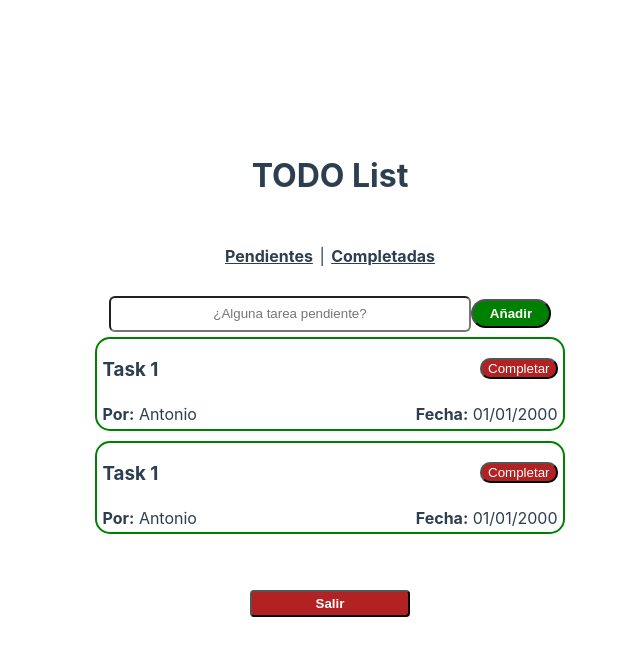
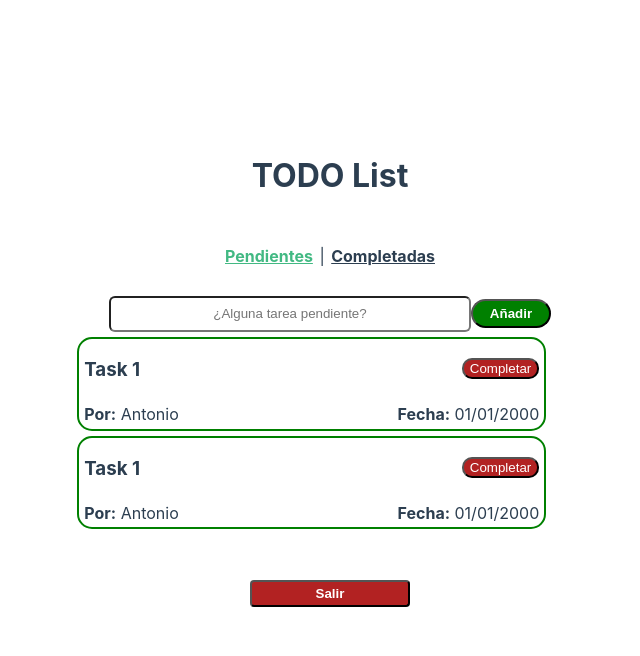
Before and after one commit to MHGuitarte/vue-todo-login, a Vue app: page / in a window 1280 px wide. Both pictures are taken after a click on the button "Acceder". Shown: the top 656 px of the page, without its empty margins (310-950 px from the left). Built offline with nearby package versions, Linux system fonts and the light colour scheme.

Commit message:
feat(): add style separation for completed and pending tasks

```diff
--- a/src/components/task/Task.vue
+++ b/src/components/task/Task.vue
@@ -1,9 +1,9 @@
 <template>
-  <div class="task" id="task1">
+  <div class="task" id="task1" :class="this.completed ? 'completed' : ''">
     <div class="taskInfo">
       <h3 class="taskTitle">
         Task 1
-        <button class="disposeBtn">Completar</button>
+        <button class="disposeBtn" v-if="!completed">Completar</button>
       </h3>
     </div>
     <div class="taskAddInfo">
@@ -63,6 +63,11 @@ export default {
   border-radius: 15px;
 }
 
+.completed {
+  border-color: black;
+  box-shadow: 2px 0px 2px 0px rgba(204, 204, 204, 0.3);
+}
+
 .taskInfo {
   width: 100%;
 }
--- a/src/components/task/TaskList.vue
+++ b/src/components/task/TaskList.vue
@@ -1,7 +1,13 @@
 <template>
-  <div id="taskList">
-    <Task />
-    <Task />
+  <div id="taskList" v-if="tasksToShow">
+    <div v-for="task in tasks" :key="task">
+      <task :completed="true" />
+    </div>
+  </div>
+  <div v-else>
+    <div v-for="task in tasks" :key="task">
+      <task />
+    </div>
   </div>
 </template>
 
@@ -10,7 +16,18 @@ import Task from "@/components/task/Task.vue";
 
 export default {
   name: "TaskList",
-  components: { Task }
+  components: { Task },
+  props: {
+    tasksToShow: {
+      type: Boolean,
+      required: true
+    }
+  },
+  data: function() {
+    return {
+      tasks: ["si", "no"]
+    };
+  }
 };
 </script>
 
--- a/src/views/Login.vue
+++ b/src/views/Login.vue
@@ -10,6 +10,8 @@
 </template>
 
 <script>
+//TODO: Necesitamos controlar el tiempo en el que expira el token de acceso
+
 // @ is an alias to /src
 import LoginForm from "@/components/login/LoginForm.vue";
 
--- a/src/views/TaskDone.vue
+++ b/src/views/TaskDone.vue
@@ -1,5 +1,5 @@
 <template>
-  <TaskList />
+  <TaskList :tasksToShow="true"/>
 </template>
 
 <script>
@@ -12,6 +12,3 @@ export default {
   }
 };
 </script>
-
-<style>
-</style>
--- a/src/views/TaskPending.vue
+++ b/src/views/TaskPending.vue
@@ -1,7 +1,7 @@
 <template>
   <div>
     <TaskInput />
-    <TaskList />
+    <TaskList :tasksToShow="false"/>
   </div>
 </template>
 
@@ -17,6 +17,3 @@ export default {
   }
 };
 </script>
-
-<style>
-</style>
--- a/src/views/Todo.vue
+++ b/src/views/Todo.vue
@@ -2,8 +2,8 @@
   <div id="todoContainer">
     <h1 id="title">TODO List</h1>
     <nav id="nav">
-      <a href="#" @click="toggleContainer(0)">Pendientes</a> |
-      <a href="#" @click="toggleContainer(1)">Completadas</a>
+      <a href="#" @click="toggleContainer(0)" :id="this.taskRouteLink[0]">Pendientes</a> |
+      <a href="#" @click="toggleContainer(1)" :id="this.taskRouteLink[1]">Completadas</a>
     </nav>
     <keep-alive>
       <component :is="taskContainerStatus"></component>
@@ -27,12 +27,17 @@ export default {
   data: function() {
     return {
       taskRoutes: ["TaskPending", "TaskDone"],
-      taskContainerStatus: "TaskPending"
+      taskContainerStatus: "TaskPending",
+      taskRouteLink: ["active", ""]
     };
   },
   methods: {
     toggleContainer: function(position) {
       this.taskContainerStatus = this.taskRoutes[position];
+      for (let task in this.taskRouteLink) {
+        this.taskRouteLink[task] = "";
+      }
+      this.taskRouteLink[position] = "active";
     }
   }
 };
@@ -60,7 +65,7 @@ export default {
   margin: 2px;
 }
 
-#nav a.router-link-exact-active {
+#nav a#active {
   color: #42b983;
 }
 </style>
```
